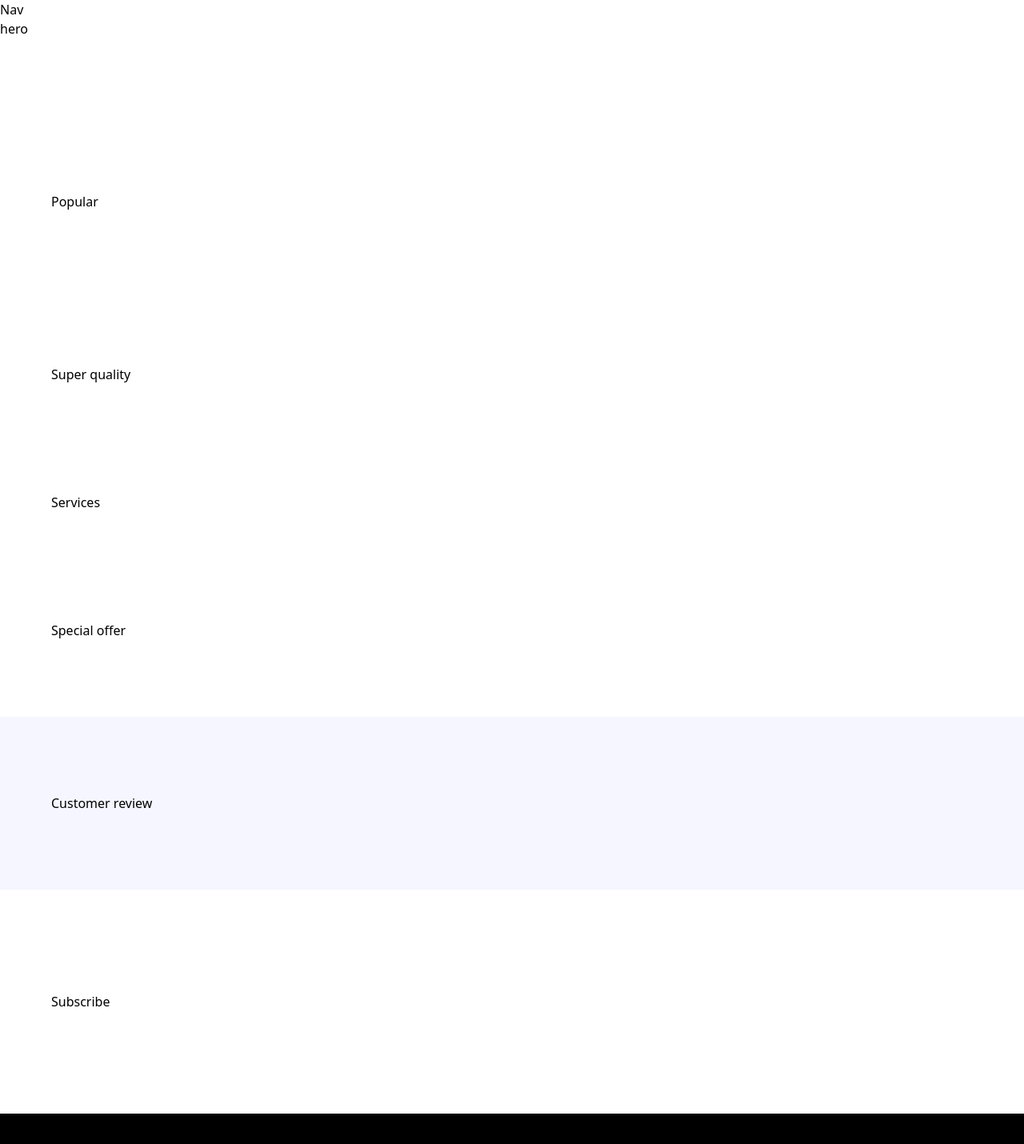
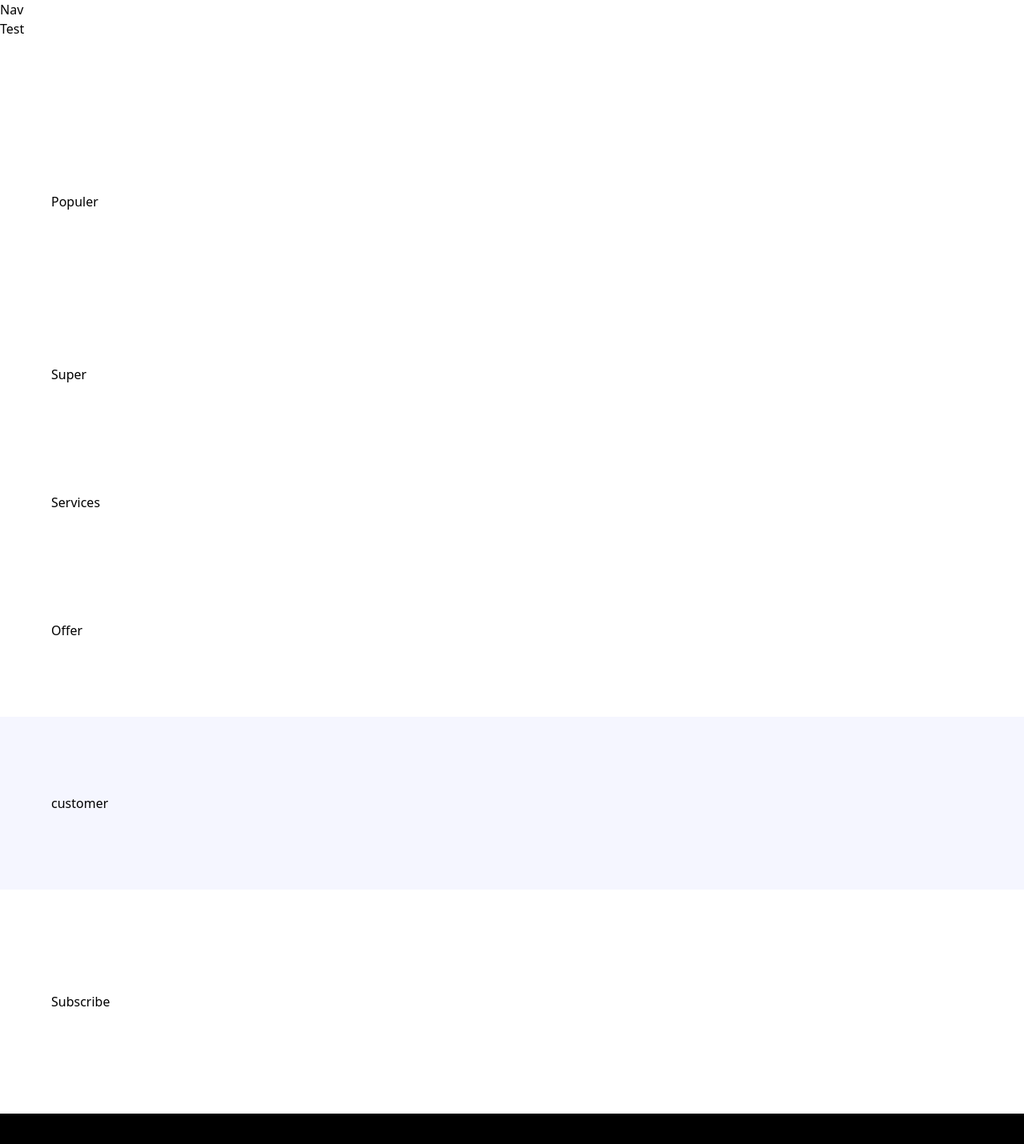
Before and after one commit to puneethkanike09/Nike-Landing-Page, a React (Vite) app: page / in a window 1280 px wide. Shown: the top 1430 px of the page at 80% size. Built offline with nearby package versions, Linux system fonts and the light colour scheme; a web font is replaced by a local one.

Commit message:
Added all the pages which are required, Exported them as modules, and Imported it in App.jsx for a better file structure

```diff
--- a/src/App.jsx
+++ b/src/App.jsx
@@ -1,31 +1,42 @@
+import {
+  Hero,
+  Populer,
+  Super,
+  Services,
+  Offer,
+  Review,
+  Subscribe,
+  Footer,
+} from './sections'
+
 
 const App = () => {
   return (
     <main className="relative">
       Nav
       <section className="xl:padding-1 wide:padding-r padding-b">
-        hero
+        <Hero />
       </section>
       <section className="padding">
-        Popular
+        <Populer />
       </section>
       <section className="padding">
-        Super quality
+        <Super />
       </section>
       <section className="padding-x py-10">
-        Services
+        <Services />
       </section>
       <section className="padding">
-        Special offer
+        <Offer />
       </section>
       <section className="padding bg-pale-blue padding">
-        Customer review
+        <Review />
       </section>
       <section className="padding padding-x sm:py-32 py-16 w-full">
-        Subscribe
+        <Subscribe />
       </section>
       <section className="padding bg-black padding-x padding-t pb-8">
-        Footer
+        <Footer />
       </section>
     </main>
   )
--- /dev/null
+++ b/src/sections/Footer.jsx
@@ -0,0 +1,10 @@
+
+const Footer = () => {
+    return (
+        <div>
+            footer
+        </div>
+    )
+}
+
+export default Footer
--- /dev/null
+++ b/src/sections/Hero.jsx
@@ -0,0 +1,11 @@
+import React from 'react'
+
+const Hero = () => {
+    return (
+        <div>
+            Test
+        </div>
+    )
+}
+
+export default Hero
--- /dev/null
+++ b/src/sections/Offer.jsx
@@ -0,0 +1,11 @@
+
+
+const Offer = () => {
+    return (
+        <div>
+            Offer
+        </div>
+    )
+}
+
+export default Offer
--- /dev/null
+++ b/src/sections/Populer.jsx
@@ -0,0 +1,10 @@
+
+const Populer = () => {
+    return (
+        <div>
+            Populer
+        </div>
+    )
+}
+
+export default Populer
--- /dev/null
+++ b/src/sections/Review.jsx
@@ -0,0 +1,10 @@
+
+const Review = () => {
+    return (
+        <div>
+            customer
+        </div>
+    )
+}
+
+export default Review
--- /dev/null
+++ b/src/sections/Services.jsx
@@ -0,0 +1,10 @@
+
+const Services = () => {
+    return (
+        <div>
+            Services
+        </div>
+    )
+}
+
+export default Services
--- /dev/null
+++ b/src/sections/Subscribe.jsx
@@ -0,0 +1,10 @@
+
+const Subscribe = () => {
+    return (
+        <div>
+            Subscribe
+        </div>
+    )
+}
+
+export default Subscribe
--- /dev/null
+++ b/src/sections/Super.jsx
@@ -0,0 +1,10 @@
+
+const Super = () => {
+    return (
+        <div>
+            Super
+        </div>
+    )
+}
+
+export default Super
--- /dev/null
+++ b/src/sections/index.js
@@ -0,0 +1,19 @@
+import Hero from "./Hero";
+import Populer from "./Populer";
+import Super from "./Super";
+import Services from "./Services";
+import Offer from "./Offer";
+import Review from "./Review";
+import Subscribe from "./Subscribe";
+import Footer from "./Footer";
+
+export {
+    Hero,
+    Populer,
+    Super,
+    Services,
+    Offer,
+    Review,
+    Subscribe,
+    Footer,
+}
```
